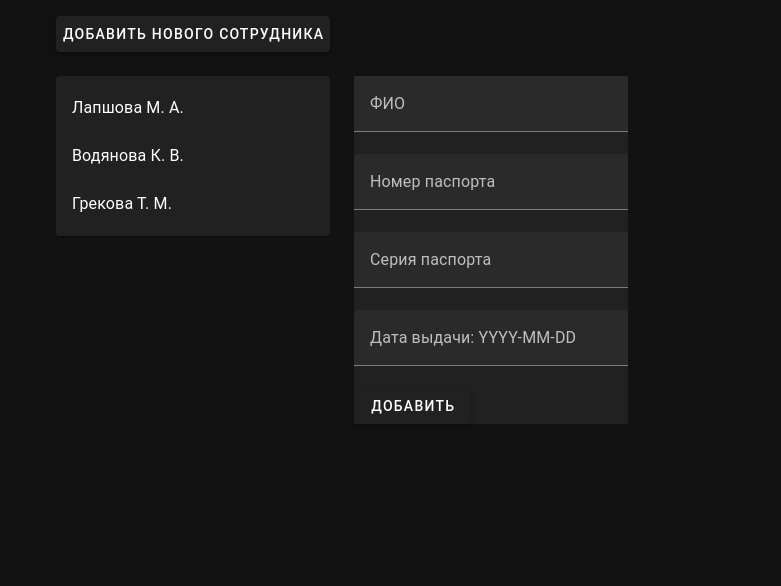
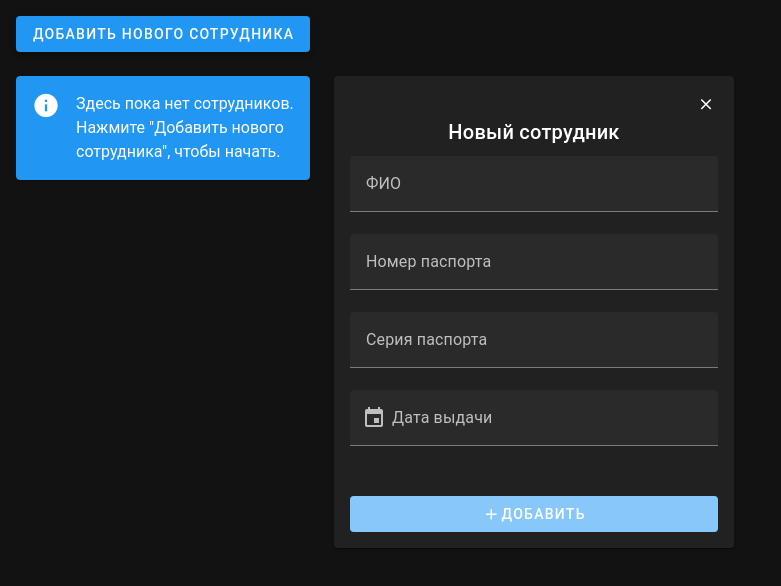
Before and after one commit to Lyamoore/vue-employees, a Vue app: page / in a window 1280 px wide. Both pictures are taken after a click on the button "ДОБАВИТЬ НОВОГО СОТРУДНИКА". Shown: the top 586 px of the page, without its empty margins (0-781 px from the left). Built offline with nearby package versions, Linux system fonts and the light colour scheme.

Commit message:
visual + bugs

```diff
--- a/src/App.vue
+++ b/src/App.vue
@@ -4,27 +4,7 @@ import { useStorage } from "@vueuse/core"
 import EmpList from "./components/EmpList.vue"
 import EmpForm from "./components/EmpForm.vue"
 
-const employees = useStorage("empStore", [
-	{
-		fio: "Лапшова Мария Александровна",
-		pass_ser: 1234,
-		pass_no: 123456,
-		pass_dt: "2020-12-25",
-	},
-	{
-		fio: "Водянова Кера Владимировна",
-		pass_ser: 2234,
-		pass_no: 567834,
-		pass_dt: "2003-10-22",
-	},
-	{
-		fio: "Грекова Татьяна Михайловна",
-		pass_ser: 3234,
-		pass_no: 928331,
-		pass_dt: "2012-11-12",
-	},
-])
-
+const employees = useStorage("empStore", [])
 const currentEmp = ref(null)
 const isNew = ref(false)
 
@@ -45,58 +25,87 @@ function setNewEmp() {
 	isNew.value = true
 }
 
+function findEmployeeIndex(pass_no, pass_ser) {
+	return employees.value.findIndex(
+		(emp) => emp.pass_no === pass_no && emp.pass_ser === pass_ser,
+	)
+}
+
 function changeEmp(emp) {
-	const idx = employees.value.findIndex(
-		(emp) =>
-			emp.pass_no === currentEmp.value.pass_no &&
-			emp.pass_ser === currentEmp.value.pass_ser,
-	)
-	employees.value[idx] = { ...employees.value[idx], ...emp }
+	const idx = findEmployeeIndex(currentEmp.value.pass_no, currentEmp.value.pass_ser)
+	if (idx !== -1) {
+		employees.value[idx] = { ...employees.value[idx], ...emp }
+	}
 }
 
 function addEmp(emp) {
 	employees.value.push(emp)
 
 	isNew.value = false
+	currentEmp.value = null
 }
 
 function deleteEmp() {
-	const idx = employees.value.findIndex(
-		(emp) =>
-			emp.pass_no === currentEmp.value.pass_no &&
-			emp.pass_ser === currentEmp.value.pass_ser,
-	)
-	employees.value.splice(idx, 1)
+	const idx = findEmployeeIndex(currentEmp.value.pass_no, currentEmp.value.pass_ser)
+	if (idx !== -1) {
+		employees.value.splice(idx, 1)
+		currentEmp.value = null
+	}
+}
 
+function closeForm() {
 	currentEmp.value = null
+	isNew.value = false
 }
 </script>
 
 <template>
 	<v-app>
 		<v-main>
-			<v-container>
+			<v-container fluid>
 				<v-row>
-					<v-col cols="3">
-						<v-btn @click="setNewEmp">
+					<v-col
+						cols="12"
+						sm="6"
+						md="4"
+						lg="3"
+					>
+						<v-btn
+							color="primary"
+							block
+							@click="setNewEmp"
+						>
 							Добавить нового сотрудника
 						</v-btn>
 					</v-col>
 				</v-row>
+
 				<v-row>
-					<v-col cols="3">
+					<v-col
+						cols="12"
+						sm="6"
+						md="4"
+						lg="3"
+					>
 						<EmpList
 							:employees="employees"
 							@empSelected="setCurrentEmp"
 						/>
 					</v-col>
-					<v-col cols="3">
+
+					<v-col
+						cols="12"
+						sm="6"
+						md="5"
+						lg="4"
+					>
 						<EmpForm
 							:currentEmp="currentEmp"
 							:isNew="isNew"
 							@empChanged="changeEmp"
 							@empAdded="addEmp"
 							@empDeleted="deleteEmp"
+							@closeForm="closeForm"
 						/>
 					</v-col>
 				</v-row>
--- a/src/components/EmpForm.vue
+++ b/src/components/EmpForm.vue
@@ -1,67 +1,88 @@
 <script setup>
-import { ref, watch } from "vue";
-import { capitalize } from "lodash";
-import dayjs from "dayjs";
+import { VDateInput } from "vuetify/labs/VDateInput"
+import { ref, watch } from "vue"
+import { capitalize } from "lodash"
+import dayjs from "dayjs"
 
 const props = defineProps({
 	currentEmp: {
 		type: Object,
-    required: true,
+		default: null,
 	},
 	isNew: {
 		type: Boolean,
 		required: true,
 	},
-});
+})
 
-const emit = defineEmits(["emp-added", "emp-changed", "emp-deleted"]);
+const emit = defineEmits(["emp-added", "emp-changed", "emp-deleted", "close-form"])
 
-const formRef = ref(null);
-const isChange = ref(false);
-const isValid = ref(false);
-const isShow = ref(false);
+const formRef = ref(null)
+const isChange = ref(false)
+const isValid = ref(false)
+const isShow = ref(false)
 
-const fio = ref("");
-const pass_ser = ref("");
-const pass_no = ref("");
-const pass_dt = ref("");
+const fio = ref("")
+const pass_ser = ref("")
+const pass_no = ref("")
+const pass_dt = ref(null)
 
-const fioRules = [(value) => !!value || "Требуется ФИО."];
+const fioRules = [
+	(value) => !!value || "Требуется ФИО.",
+	(value) => {
+		const fioPattern = /^[А-ЯЁа-яё]+(?:-[А-ЯЁа-яё]+)?\s[А-ЯЁа-яё]+(?:\s[А-ЯЁа-яё]*)?$/
+		return fioPattern.test(value) || "ФИО должно быть на кириллице и соответствовать стандартному формату."
+	},
+]
 const pasSerRules = [
 	(value) => !!value || "Требуется серия паспорта.",
 	(value) =>
 		/^\d{4}$/.test(value) || "Серия паспорта должна состоять из 4 цифр.",
-];
+]
 const pasNoRules = [
 	(value) => !!value || "Требуется номер паспорта.",
 	(value) =>
 		/^\d{6}$/.test(value) || "Номер паспорта должен состоять из 6 цифр.",
-];
+]
 const pasDtRules = [
 	(value) => !!value || "Требуется дата выдачи паспорта.",
-  (value) =>
-    /^\d{4}-\d{2}-\d{2}$/.test(value) || "Неправильная дата выдачи паспорта.",
-];
+]
+
+function handlePassInput(event, type) {
+	const value = event.target.value.replace(/\D/g, "")
+	if (type === "ser") {
+		pass_ser.value = value.slice(0, 4)
+	}
+	else if (type === "no") {
+		pass_no.value = value.slice(0, 6)
+	}
+
+	change()
+}
 
 function change() {
-  isChange.value = true;
+	isChange.value = true
 }
 
 function formatFio(fio) {
 	return fio
 		.split(" ")
 		.map((word) => capitalize(word))
-    .join(" ");
+		.join(" ")
 }
 
 function deleteEmp() {
-  emit("emp-deleted");
-  isChange.value = false;
+	emit("emp-deleted")
+	isChange.value = false
+}
+
+function closeForm() {
+	emit("close-form")
 }
 
 async function submit(type) {
 	try {
-    const formIsValid = await formRef.value.validate();
+		const formIsValid = await formRef.value.validate()
 
 		if (formIsValid.valid) {
 			const editCurrentEmp = {
@@ -69,13 +90,14 @@ async function submit(type) {
 				pass_ser: pass_ser.value,
 				pass_no: pass_no.value,
 				pass_dt: dayjs(pass_dt.value).format("YYYY-MM-DD"),
-      };
+			}
 
-      emit(type, editCurrentEmp);
-      isChange.value = false;
+			emit(type, editCurrentEmp)
+			isChange.value = false
 		}
-  } catch (error) {
-    console.error("Ошибка валидации:", error);
+	}
+	catch (error) {
+		console.error("Ошибка валидации:", error)
 	}
 }
 
@@ -83,22 +105,44 @@ watch(
 	() => props.currentEmp,
 	(emp) => {
 		if (emp) {
-      isShow.value = true;
+			isShow.value = true
 
-      fio.value = emp.fio;
-      pass_ser.value = emp.pass_ser;
-      pass_no.value = emp.pass_no;
-      pass_dt.value = emp.pass_dt;
-    } else {
-      isShow.value = false;
+			fio.value = emp.fio
+			pass_ser.value = emp.pass_ser
+			pass_no.value = emp.pass_no
+			pass_dt.value = emp.pass_dt ? new Date(emp.pass_dt) : null
+		}
+		else {
+			isShow.value = false
 		}
 	},
-  { immediate: false }
-);
+	{ immediate: false },
+)
 </script>
 
 <template>
-  <v-sheet v-if="isShow" class="mx-auto" maxWidth="300">
+	<v-fade-transition>
+		<v-card
+			v-if="isShow"
+			class="mx-auto"
+			maxWidth="400"
+			style="position: relative;"
+		>
+			<v-btn
+				icon
+				size="small"
+				style="position: absolute; top: 8px; right: 8px; z-index: 1;"
+				variant="text"
+				@click="closeForm"
+			>
+				<v-icon>mdi-close</v-icon>
+			</v-btn>
+
+			<v-card-title class="text-center" style="padding-top: 40px;">
+				{{ isNew ? 'Новый сотрудник' : 'Редактирование сотрудника' }}
+			</v-card-title>
+
+			<v-card-text>
 				<v-form
 					ref="formRef"
 					v-model="isValid"
@@ -109,32 +153,84 @@ watch(
 						v-model.trim="fio"
 						label="ФИО"
 						:rules="fioRules"
-        @change="change"
+						outlined
+						dense
+						@input="change"
 					/>
 					<v-text-field
 						v-model.trim="pass_ser"
 						label="Номер паспорта"
 						:rules="pasSerRules"
-        @change="change"
+						maxlength="4"
+						outlined
+						dense
+						@input="(event) => handlePassInput(event, 'ser')"
 					/>
 					<v-text-field
 						v-model.trim="pass_no"
 						label="Серия паспорта"
 						:rules="pasNoRules"
-        @change="change"
+						maxlength="6"
+						outlined
+						dense
+						@input="(event) => handlePassInput(event, 'no')"
 					/>
-      <v-text-field
-        v-model.trim="pass_dt"
-        label="Дата выдачи: YYYY-MM-DD"
+					<VDateInput
+						v-model="pass_dt"
+						label="Дата выдачи"
 						:rules="pasDtRules"
-        @change="change"
+						prependIcon=""
+						prependInnerIcon="$calendar"
+						@update:modelValue="change"
 					/>
 
-      <div v-if="!isNew">
-        <v-btn @click="deleteEmp"> Удалить </v-btn>
-        <v-btn v-if="isChange" type="submit"> Изменить </v-btn>
-      </div>
-      <v-btn v-else type="submit"> Добавить </v-btn>
+					<v-row class="mt-4">
+						<v-col v-if="isNew" cols="12">
+							<v-btn
+								:disabled="!isChange"
+								type="submit"
+								color="primary"
+								block
+							>
+								<v-icon left>
+									mdi-plus
+								</v-icon>
+								Добавить
+							</v-btn>
+						</v-col>
+
+						<template v-else>
+							<v-col cols="6">
+								<v-btn
+									color="error"
+									outlined
+									block
+									@click="deleteEmp"
+								>
+									<v-icon left>
+										mdi-delete
+									</v-icon>
+									Удалить
+								</v-btn>
+							</v-col>
+							<v-col cols="6" class="text-right">
+								<v-btn
+									:disabled="!isChange"
+									type="submit"
+									color="primary"
+									outlined
+									block
+								>
+									<v-icon left>
+										mdi-pencil
+									</v-icon>
+									Изменить
+								</v-btn>
+							</v-col>
+						</template>
+					</v-row>
 				</v-form>
-  </v-sheet>
+			</v-card-text>
+		</v-card>
+	</v-fade-transition>
 </template>
--- a/src/components/EmpList.vue
+++ b/src/components/EmpList.vue
@@ -1,4 +1,6 @@
 <script setup>
+import { computed } from "vue"
+
 const { employees } = defineProps({
 	employees: {
 		type: Array,
@@ -12,15 +14,18 @@ function handle(pass_no, pass_ser) {
 	emit("emp-selected", pass_no, pass_ser)
 }
 
-function formatFio(fio) {
+const formatFio = computed(() => (fio) => {
 	const [lastName, firstName, middleName] = fio.split(" ")
 
-	return `${lastName} ${firstName?.charAt(0)}. ${middleName?.charAt(0)}.`
-}
+	const formattedFirstName = firstName ? `${firstName.charAt(0)}.` : ""
+	const formattedMiddleName = middleName ? `${middleName.charAt(0)}.` : ""
+
+	return `${lastName} ${formattedFirstName} ${formattedMiddleName}`.trim()
+})
 </script>
 
 <template>
-	<v-card class="mx-auto" maxWidth="300">
+	<v-card>
 		<v-list v-if="employees.length > 0">
 			<v-list-item
 				v-for="emp in employees"
@@ -30,8 +35,9 @@ function formatFio(fio) {
 				<v-list-item-title>{{ formatFio(emp.fio) }}</v-list-item-title>
 			</v-list-item>
 		</v-list>
-		<p v-else>
-			Здесь пока нет сотрудников
-		</p>
+
+		<v-alert v-else type="info">
+			Здесь пока нет сотрудников. Нажмите "Добавить нового сотрудника", чтобы начать.
+		</v-alert>
 	</v-card>
 </template>
```
Also changed, not shown: 1 other file (tests, documents, lock files or other folders). Lines whose indentation alone changed are shown as unchanged.
